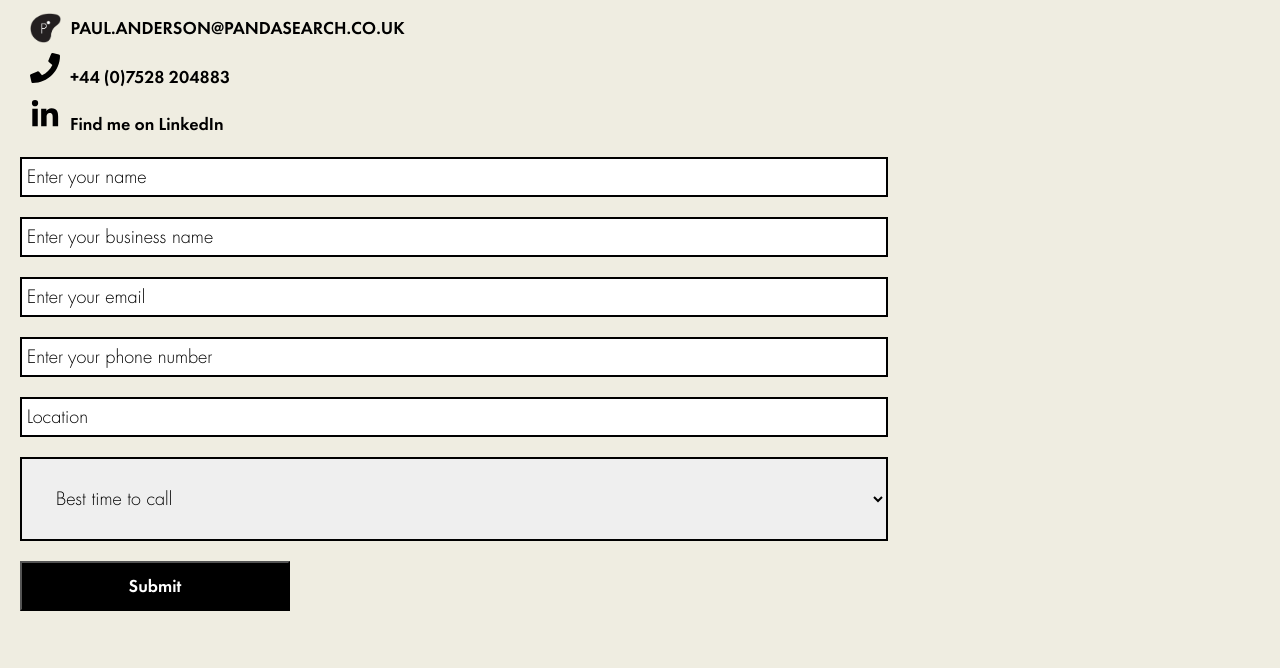
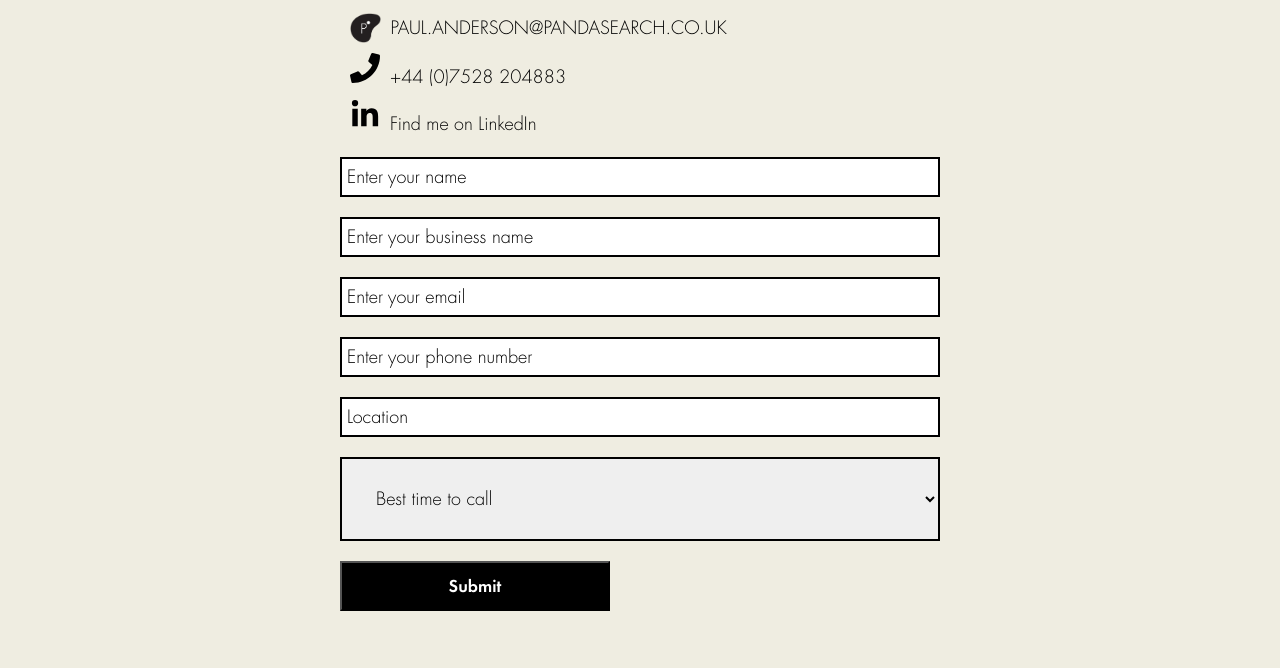
Before and after one commit to shan8851/panda, a Gatsby site: page /contact in a window 1280 px wide. Shown: the part 238-906 px from the top of the page. Built offline with nearby package versions, Linux system fonts and the light colour scheme; Gatsby itself is replaced by a stand-in of ours.

Commit message:
updating contact styling

```diff
--- a/src/pages/contact.js
+++ b/src/pages/contact.js
@@ -66,6 +66,14 @@ const Container = styled.div`
   flex-direction: column;
   padding: 20px;
   justify-content: center;
+  width: 50%;
+  margin: auto;
+  @media (max-width: 1200px) {
+    width: 70%
+  }
+  @media (max-width: 1000px) {
+    width: 90%
+  }
 `
 
 const ContactWrap = styled.div`
@@ -83,7 +91,7 @@ const Img = styled.img`
 const StyledA = styled.a`
   color: #000000;
   text-decoration: none;
-  font-family: panda-bold;
+  font-family: panda;
   @media (max-width: 510px) {
     font-size: 16px;
   }
@@ -96,16 +104,6 @@ const PhoneIcon = styled.a`
 const Form = styled.form`
   display: flex;
   flex-direction: column;
-  width: 70%;
-  @media (max-width: 800px) {
-    width: 80%;
-  }
-  @media (max-width: 600px) {
-    width: 90%;
-  }
-  @media (max-width: 500px) {
-    width: 100%;
-  }
 `
 
 const Input = styled.input`
```
